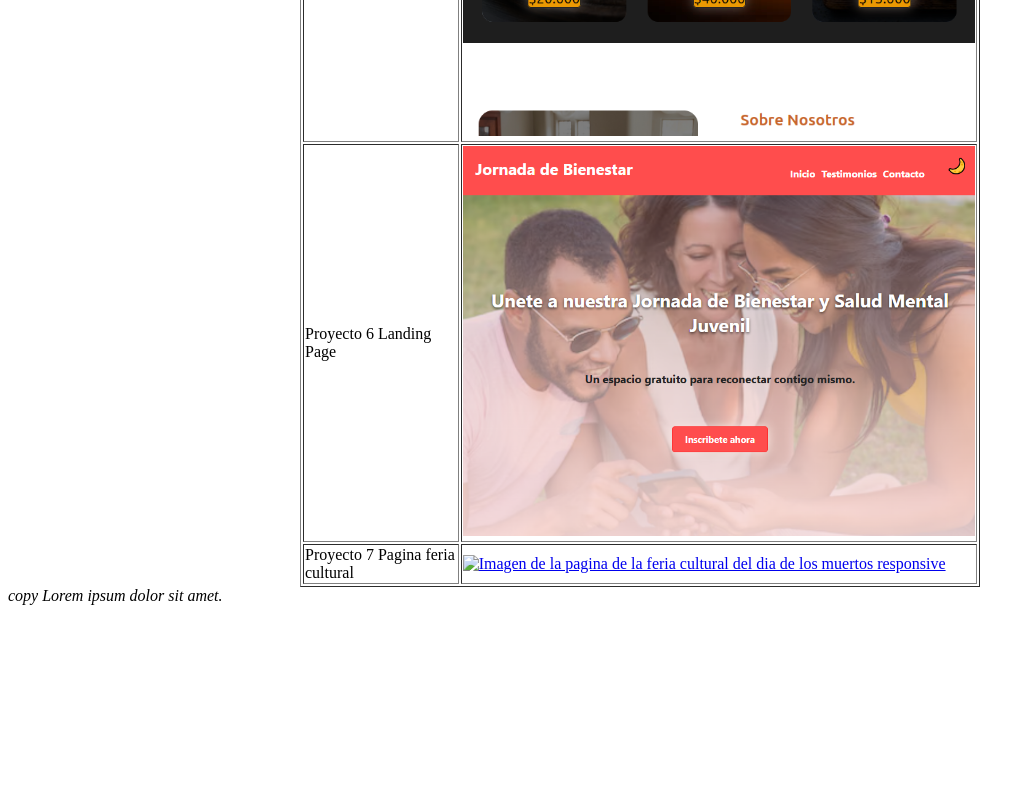
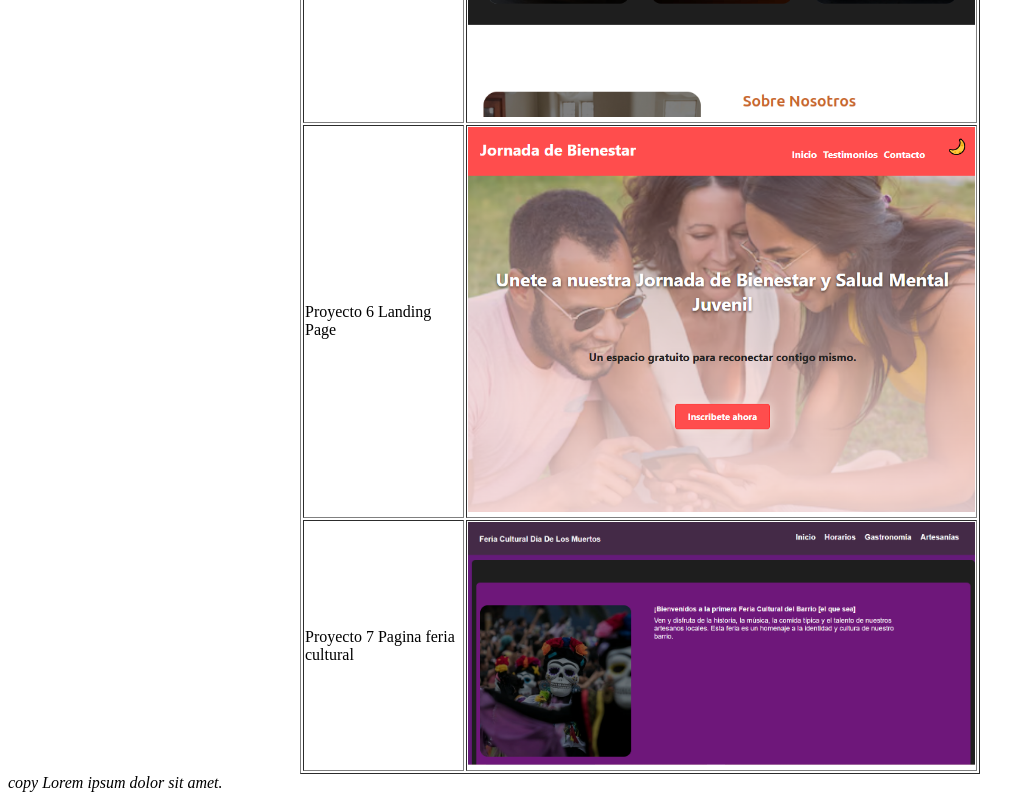
Before and after one commit to Chimuelo1014/Portfolio, a plain HTML site: page index.html in a window 1280 px wide. Shown: the part 1921-2721 px from the top of the page, without its empty margins (0-1035 px from the left). Before the commit the page ends 2534 px from the top, so only its background shows below. Drawn offline with Linux system fonts and the light colour scheme.

Commit message:
Update index.html

```diff
--- a/index.html
+++ b/index.html
@@ -60,7 +60,7 @@
             <tr>
                 <td>Proyecto 7 Pagina feria cultural</td>
                 <td>
-                    <a target="_blank" href="https://chimuelo1014.github.io/feriacultural_htmlycss/"><img width="100%" src="img/_feria_cultural.PNG" alt="Imagen de la pagina de la feria cultural del dia de los muertos responsive"/a>
+                    <a target="_blank" href="https://chimuelo1014.github.io/feriacultural_htmlycss/"><img width="100%" src="img/feria_cultural.PNG" alt="Imagen de la pagina de la feria cultural del dia de los muertos responsive"/a>
                 </td>
             </tr>
          </table>
```
